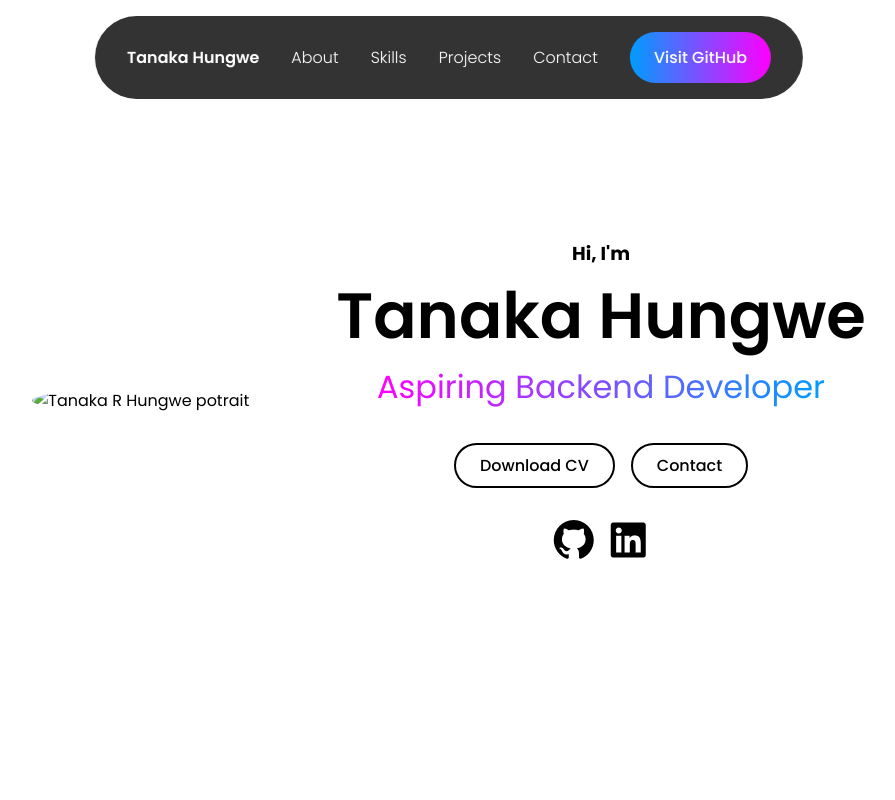
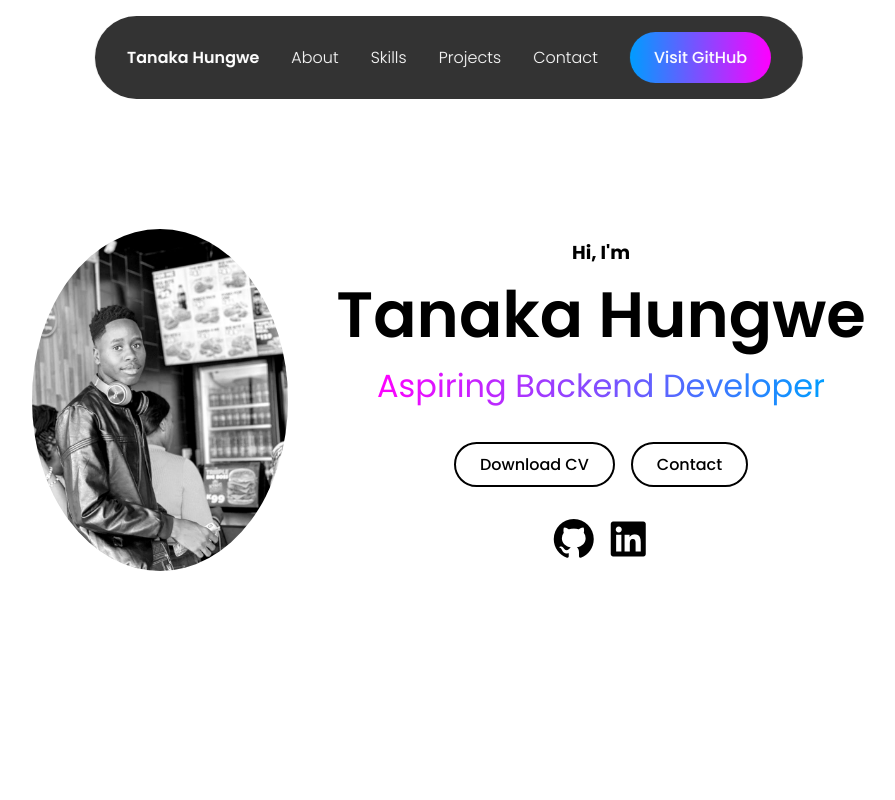
Before and after one commit to dev-tanakarh/portfolio, a plain HTML site: page index.html in a window 1280 px wide. Shown: the top 800 px of the page, without its empty margins (191-1086 px from the left). Drawn offline with Linux system fonts and the light colour scheme.

Commit message:
Organize images into folder and update paths again

```diff
--- a/index.html
+++ b/index.html
@@ -37,7 +37,7 @@
 
     <section id="about" class="about">
         <div class="about-container">
-            <img src="img.jpg" alt="Tanaka R Hungwe potrait">
+            <img src="images/img.jpg" alt="Tanaka R Hungwe potrait">
             <div class="info-box">
 
                 <div class="text">
```
